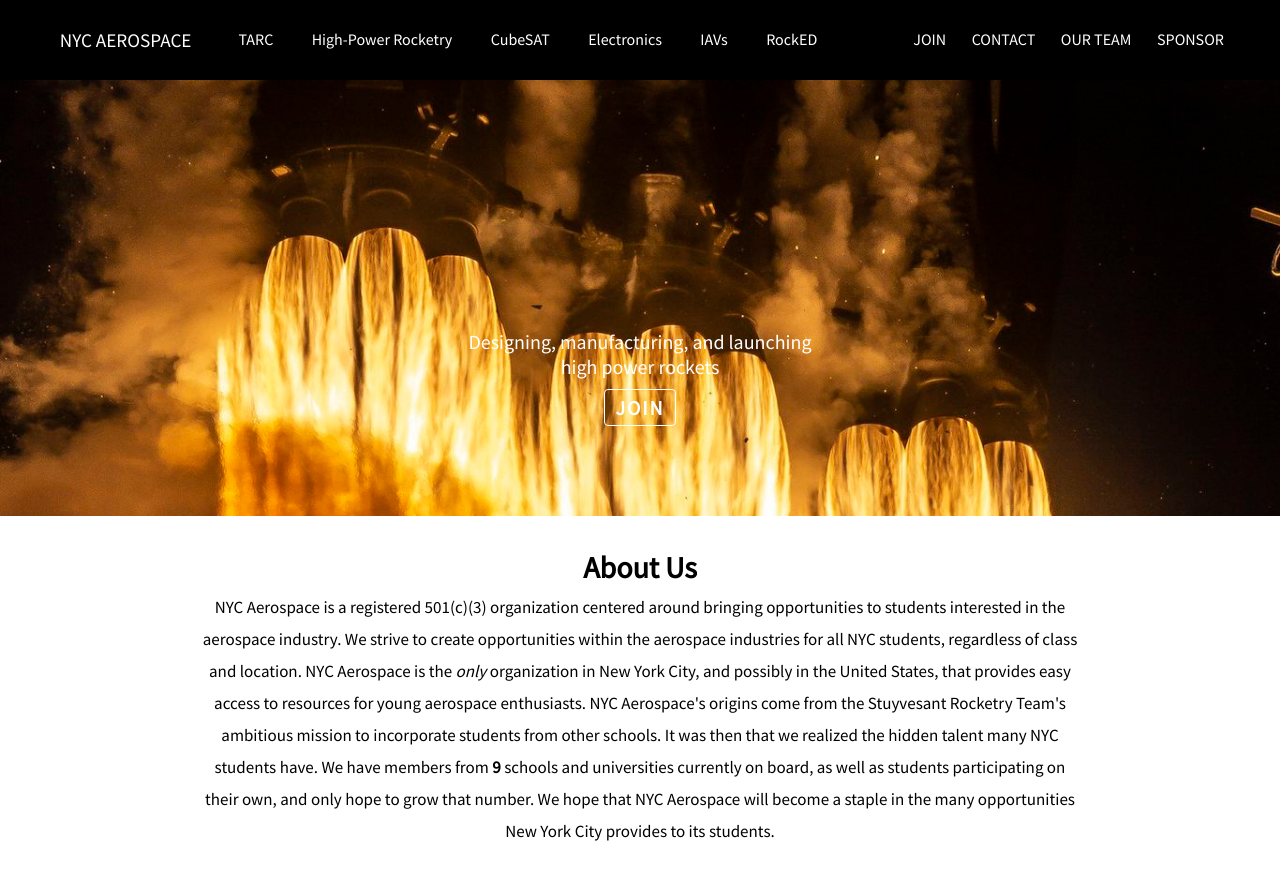
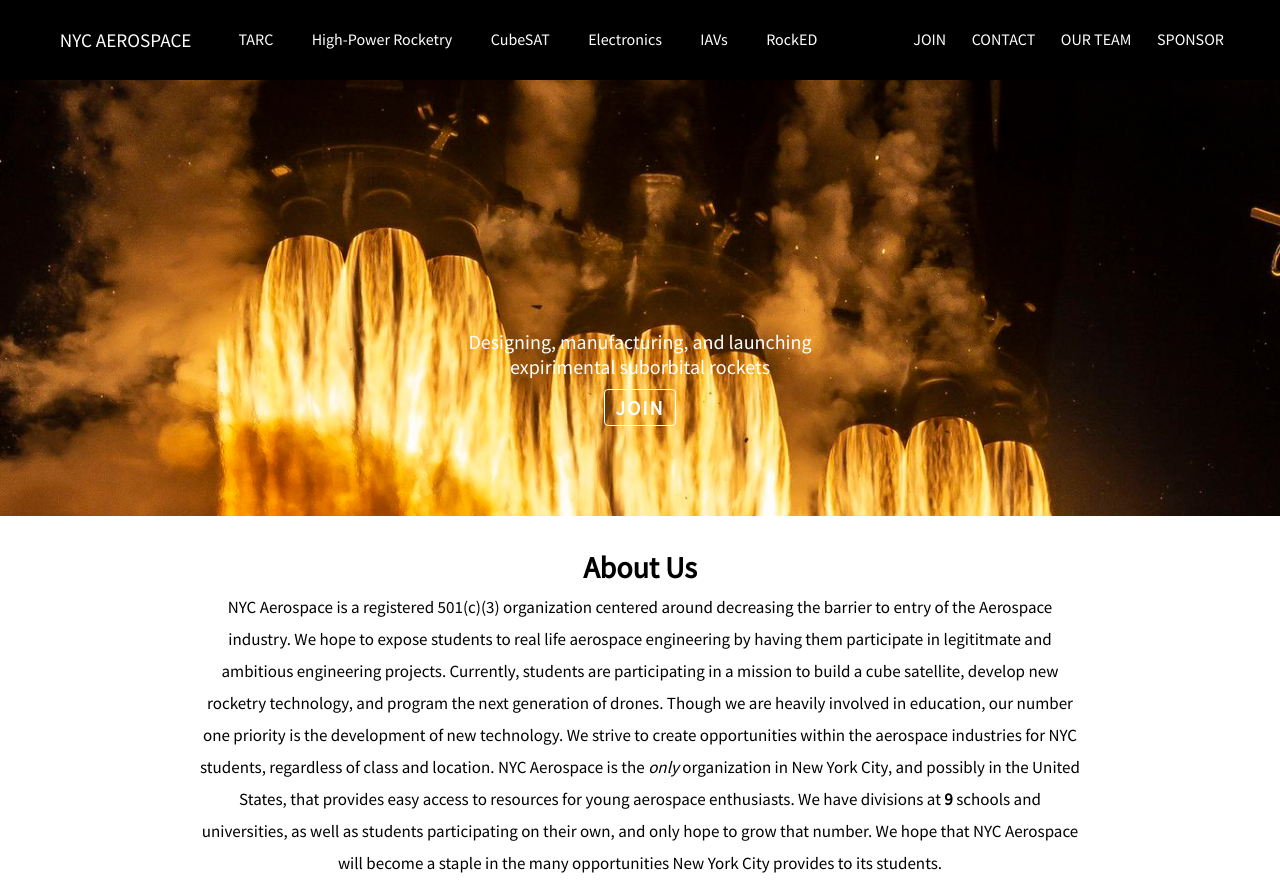
Before and after one commit to leonmaksin/NYC_Aerospace, a Flask app: page / in a window 1280 px wide. Shown: the top 895 px of the page. Run offline with Flask 2, Linux system fonts and the light colour scheme.

Commit message:
changed mission goals

```diff
--- a/templates/home.html
+++ b/templates/home.html
@@ -10,7 +10,7 @@
 <p style="display: none;"  id="index">1</p>
 <div id="rocketry-splash" class="splash-screen column-end-flex" style="display: -webkit-flex; display: -ms-flexbox; display: flex;">
     <div class="splash-info-holder full-width column-end-flex">
-        <div class="splash-header full-width center-row-flex">Designing, manufacturing, and launching<br>high power rockets</div>
+        <div class="splash-header full-width center-row-flex">Designing, manufacturing, and launching<br>expirimental suborbital rockets</div>
         <div class="center-row-flex full-width">
             <a href="/join" style="text-decoration: none;"><div class="splash-button">Join</div></a>
         </div>
@@ -26,7 +26,7 @@
 </div>
 <div id="tarc-splash" class="splash-screen column-end-flex" style="display: none;">
     <div class="splash-info-holder full-width column-end-flex">
-        <div class="splash-header full-width center-row-flex">Competing in the <br>American Rocketry Challenge</div>
+        <div class="splash-header full-width center-row-flex">Sponsoring NYC students in the <br>American Rocketry Challenge</div>
         <div class="center-row-flex full-width">
             <a href="/join" style="text-decoration: none;"><div class="splash-button">Join</div></a>
         </div>
@@ -34,7 +34,8 @@
 </div>
 <div id="home-content" class="full-width column-start-flex">
     <div id="content-title-main" class="full-width center-row-flex"><h1>About Us</h1></div>
-        <p id="about-us" class="project-description">NYC Aerospace is a registered 501(c)(3) organization centered around bringing opportunities to students interested in the aerospace industry. We strive to create opportunities within the aerospace industries for all NYC students, regardless of class and location. NYC Aerospace is the <i>only</i> organization in New York City, and possibly in the United States, that provides easy access to resources for young aerospace enthusiasts. NYC Aerospace's origins come from the Stuyvesant Rocketry Team's ambitious mission to incorporate students from other schools. It was then that we realized the hidden talent many NYC students have. We have members from <b>9</b> schools and universities currently on board, as well as students participating on their own, and only hope to grow that number. We hope that NYC Aerospace will become a staple in the many opportunities New York City provides to its students.</p>
+        <p id="about-us" class="project-description">NYC Aerospace is a registered 501(c)(3) organization centered around decreasing the barrier to entry of the Aerospace industry. We hope to expose students to real life aerospace engineering by having them participate in legititmate and ambitious engineering projects. Currently, students are participating in a mission to build a cube satellite, develop new rocketry technology, and program the next generation of drones. Though we are heavily involved in education, our number one priority is the development of new technology. We strive to create opportunities within the aerospace industries for NYC students, regardless of class and location. NYC Aerospace is the <i>only</i> organization in New York City, and possibly in the United States, that provides easy access to resources for young aerospace enthusiasts.
+          We have divisions at <b>9</b> schools and universities, as well as students participating on their own, and only hope to grow that number. We hope that NYC Aerospace will become a staple in the many opportunities New York City provides to its students.</p>
         <div id="content-title-main" class="full-width center-row-flex"
           <h1>Our divisions</h1>
           <p></p>
@@ -48,7 +49,7 @@
             <a href="/tarc" style="display: block; text-decoration: none; text-color: black;">
                 <div class="project-title">TARC</div>
                 <img class="project-img" src="/static/TARC_launch.jpeg">
-                <div class="project-description">Competing in the American Rocketry Challenge</div>
+                <div class="project-description">Sponsoring students in the American Rocketry Challenge</div>
                 <p class="project-link">Learn more &#8594;</p>
             </a>
         </div>
@@ -56,7 +57,7 @@
             <a href="/rocketry" style="display: block; text-decoration: none; text-color: black;">
                 <div class="project-title">High-Power Rocketry</div>
                 <img class="project-img" src="/static/rocket_launch.jpg">
-                <div class="project-description">Working towards making and flying a rocket to over 100,000 feet.</div>
+                <div class="project-description">Designing and building a rocket to the upper atmosphere.</div>
                 <p class="project-link">Learn more &#8594;</p>
             </a>
         </div>
@@ -64,7 +65,7 @@
             <a href="/cubesat" style="display: block; text-decoration: none; text-color: black;">
                 <div class="project-title">CubeSAT</div>
                 <img class="project-img" src="/static/cubesat-2.jpg">
-                <div class="project-description">Working towards making and sending a functioning satellite into low earth orbit.</div>
+                <div class="project-description">Making and sending a functioning satellite into low earth orbit.</div>
                 <p class="project-link">Learn more &#8594;</p>
             </a>
         </div>
--- a/templates/rocketry.html
+++ b/templates/rocketry.html
@@ -16,14 +16,14 @@
   <div class="mission-holder column-start-flex">
     <div class="mission-title center-row-flex"><h1>Background</h1></div>
     <div class="mission-content-holder start-row-flex">
-        <p class="mission-content mission-p">Initially starting as a separate organization, the high power rocketry department was incorporated into NYC Aerospace in July 2019. We are working to develop our ability to design and manufacture high complexity rockets, and hopefully move on to jets and guided missiles. Knowledge of this technology is one of the most powerful assets a country can have, as it confers a decisive advantage in warfare and power projection.</p>
+        <p class="mission-content mission-p">The expirimental rocketry department was founded with the goal of increasing access to space and the upper atomosphere for educational institutions, students, and researchers.</p>
     </div>
     <a href="/static/Photo1-merged.pdf" style="margin-top: 50vh;">Our prototype calculations</a>
   </div>
   <div class="mission-holder column-start-flex">
     <div class="mission-title center-row-flex"><h1>Mission</h1></div>
     <div class="mission-content-holder start-row-flex">
-        <p class="mission-content mission-p">Our mission is to push the boundaries of what has been accomplished by amateurs and break records. We want to send a rocket to 100,000 feet or more which we will design and manufacture ourselves from scratch.</p>
+        <p class="mission-content mission-p">Our mission is develop new ways to decrease the cost of sending scientific missions to space. We are developing new technologies to reduce to cost of rocket launches. Our short term goal is to develop a sounding rocket to reach 100,000ft, and after it, the boundry of space.</p>
     </div>
   </div>
   <div class="mission-holder column-start-flex">
```
